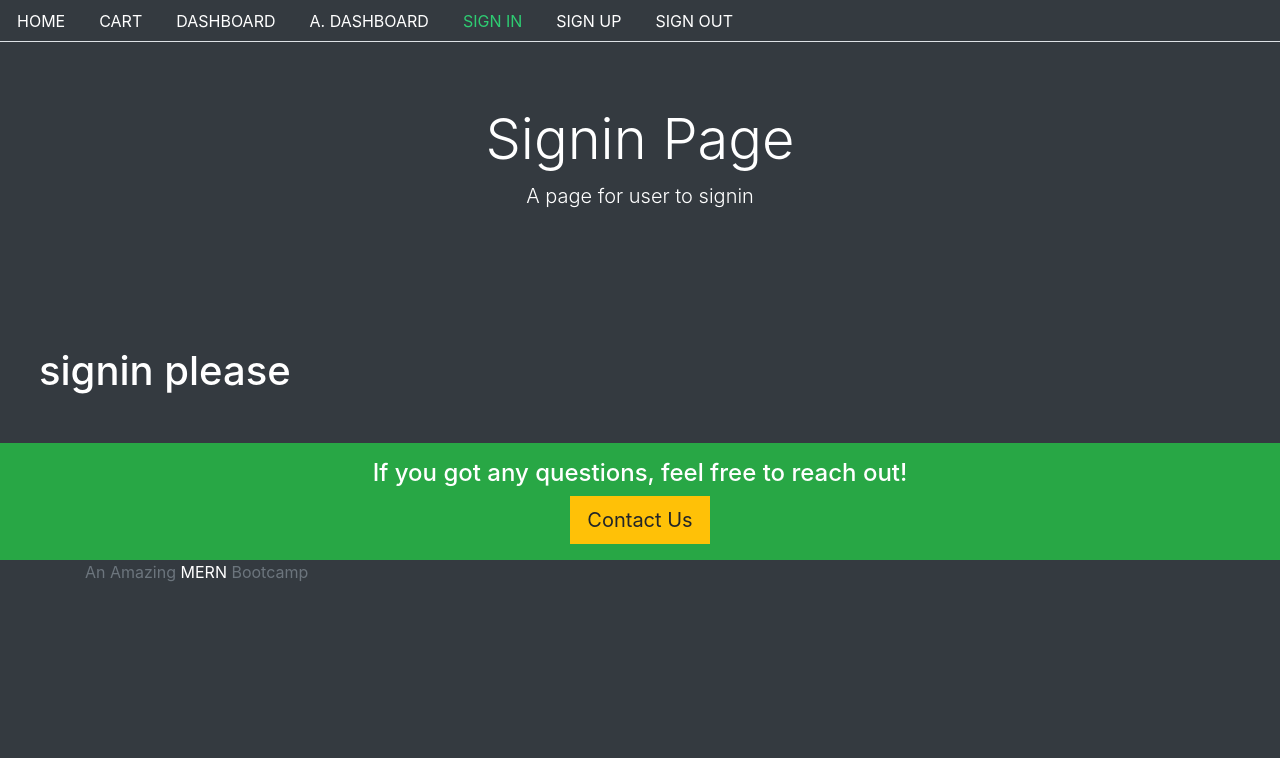
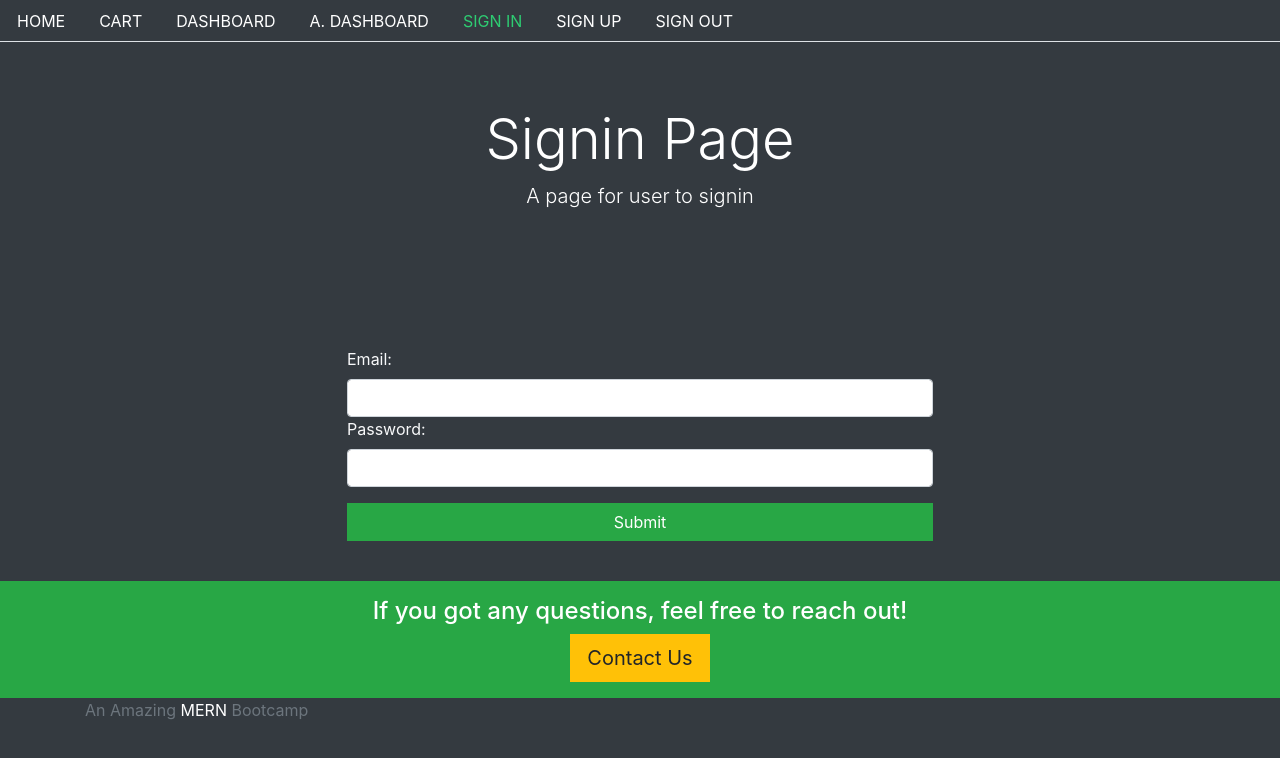
Before and after one commit to ulfat-dawood/ecommerce-app, a React (Create React App) app in the folder frontend/: page /signin in a window 1280 px wide. Shown: the top 758 px of the page. Built offline with nearby package versions, Linux system fonts and the light colour scheme; no server answers.

Commit message:
signin form

```diff
--- a/frontend/src/user/Signin.js
+++ b/frontend/src/user/Signin.js
@@ -4,9 +4,29 @@
 import Base from '../core/Base';
 
 const Signin=()=>{
+
+    const signinForm= ()=>{
+        return (
+            <div className="row">
+                <div className="col-md-6 offset-sm-3 text-left">
+                    <form >
+                        <div className="form-group">
+                            <label  className="text-light">Email:</label>
+                            <input className="form-control" type="email"/>
+
+                            <label  className="text-light">Password:</label>
+                            <input className="form-control" type="password"/>
+                        </div>
+                        <button className="btn btn-success btn-block">Submit</button>
+                    </form>
+                </div>
+            </div>
+        )
+    }
+
     return(
         <Base title='Signin Page' description='A page for user to signin'>
-        <h1>signin please</h1>
+            {signinForm()}
         </Base>
     )
 }
--- a/frontend/src/user/Signup.js
+++ b/frontend/src/user/Signup.js
@@ -12,13 +12,13 @@
                     <form >
                         <div className="form-group">
                             <label  className="text-light">Name:</label>
-                            <input type="text"/>
+                            <input className="form-control" type="text"/>
 
                             <label  className="text-light">Email:</label>
-                            <input type="email"/>
+                            <input className="form-control" type="email"/>
 
                             <label  className="text-light">Password</label>
-                            <input type="password"/>
+                            <input className="form-control" type="password"/>
                         </div>
                         <button className="btn btn-success btn-block">Submit</button>
                     </form>
```
